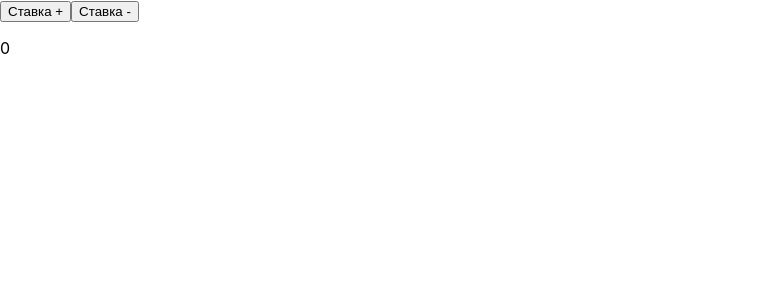
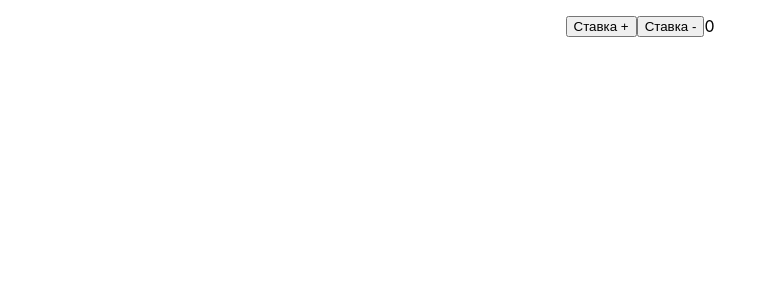
Before and after one commit to MaksimPozharskiy/betboom-test, a React (Create React App) app: page / in a window 1280 px wide. Shown: the top 300 px of the page, without its empty margins (0-777 px from the left). Built offline with nearby package versions, Linux system fonts and the light colour scheme.

Commit message:
feat: add scss + antd

```diff
--- a/package.json
+++ b/package.json
@@ -11,11 +11,13 @@
     "@types/node": "^16.11.33",
     "@types/react": "^18.0.9",
     "@types/react-dom": "^18.0.3",
+    "antd": "^4.20.2",
     "react": "^18.1.0",
     "react-dom": "^18.1.0",
     "react-redux": "^8.0.1",
     "react-scripts": "5.0.1",
     "redux": "^4.2.0",
+    "sass": "^1.51.0",
     "typescript": "^4.6.4",
     "web-vitals": "^2.1.4"
   },
--- /dev/null
+++ b/src/components/App/App.module.scss
@@ -0,0 +1,5 @@
+.app {
+  display: flex;
+  justify-content: center;
+  align-items: center;
+}
--- a/src/components/App/App.tsx
+++ b/src/components/App/App.tsx
@@ -1,5 +1,5 @@
 import React from 'react';
-import './App.css';
+import styles from './App.module.scss';
 import { useAppDispatch, useAppSelector } from '../../services/hooks';
 import { decrement, increment } from '../../services/reducers/testSlice';
 
@@ -8,7 +8,7 @@
   const dispatch = useAppDispatch();
 
   return (
-    <div className="App">
+    <div className={styles.app}>
       <header className="App-header">
         <button type="button" onClick={() => dispatch(increment())}>Ставка +</button>
         <button type="button" onClick={() => dispatch(decrement())}>Ставка -</button>
```
Also changed, not shown: src/components/App/App.css (deleted), 1 other file (tests, documents, lock files or other folders).
